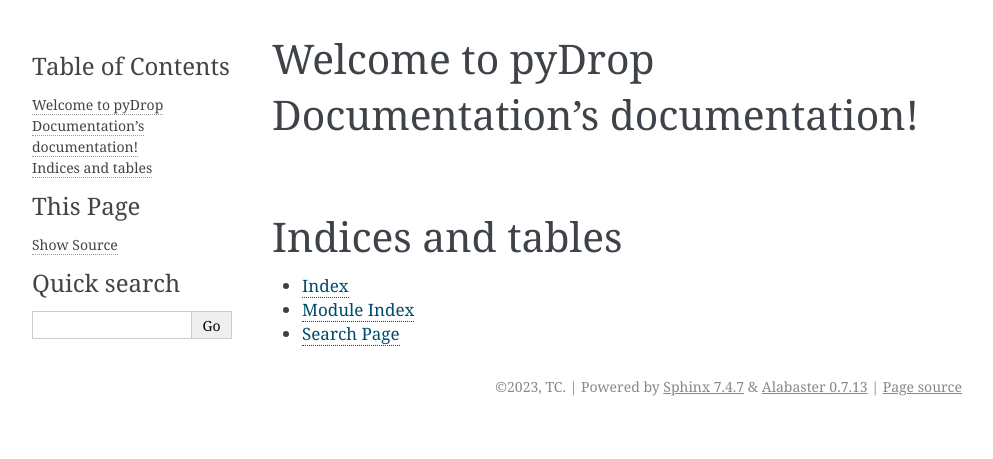
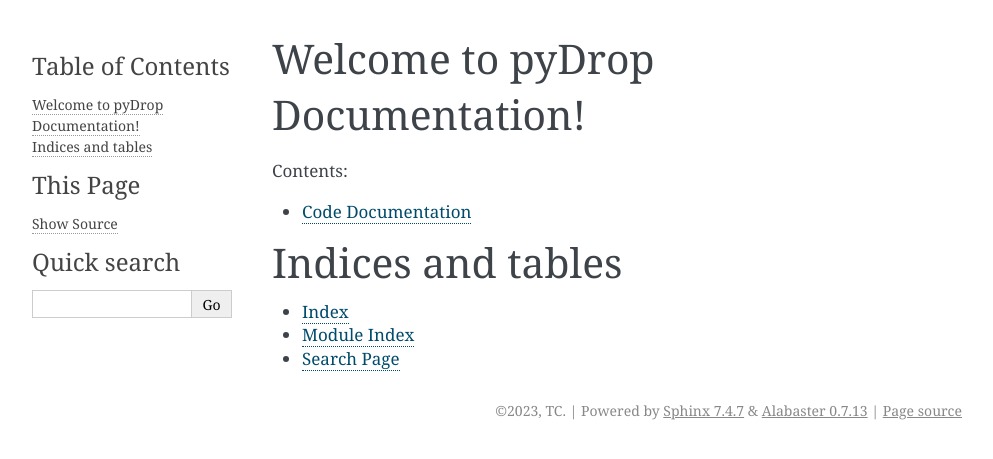
Before and after one commit to pyDrop/pyDrop, a Sphinx documentation site: the page built from sphinx/index.rst, in a window 1280 px wide. Shown: the top 459 px of the page, without its empty margins (148-1141 px from the left). Built offline with Sphinx 7.4.7, drawn with Linux system fonts in a browser that asks for light colours.

Commit message:
Add sphinx configuration

```diff
--- /dev/null
+++ b/sphinx/code.rst
@@ -0,0 +1,5 @@
+Code Documentation
+==================
+
+.. automodule:: pyDrop.exceptions.cg_exceptions
+    :members:
--- a/sphinx/conf.py
+++ b/sphinx/conf.py
@@ -6,7 +6,11 @@
 # -- Project information -----------------------------------------------------
 # https://www.sphinx-doc.org/en/master/usage/configuration.html#project-information
 
-project = 'pyDrop Documentation'
+import os
+import sys
+sys.path.insert(0, os.path.abspath('..'))
+
+project = 'pyDrop'
 copyright = '2023, TC'
 author = 'TC'
 release = '0.0.1'
@@ -14,10 +18,14 @@
 # -- General configuration ---------------------------------------------------
 # https://www.sphinx-doc.org/en/master/usage/configuration.html#general-configuration
 
-extensions = []
+extensions = ['sphinx.ext.autodoc','sphinx.ext.githubpages']
 
 templates_path = ['_templates']
 exclude_patterns = ['_build', 'Thumbs.db', '.DS_Store']
+
+source_suffix = '.rst'
+
+master_doc = 'index'
 
 
 
--- a/sphinx/index.rst
+++ b/sphinx/index.rst
@@ -3,12 +3,14 @@
    You can adapt this file completely to your liking, but it should at least
    contain the root `toctree` directive.
 
-Welcome to pyDrop Documentation's documentation!
-================================================
+Welcome to pyDrop Documentation!
+================================
 
 .. toctree::
    :maxdepth: 2
    :caption: Contents:
+
+   code
 
 
 
```
